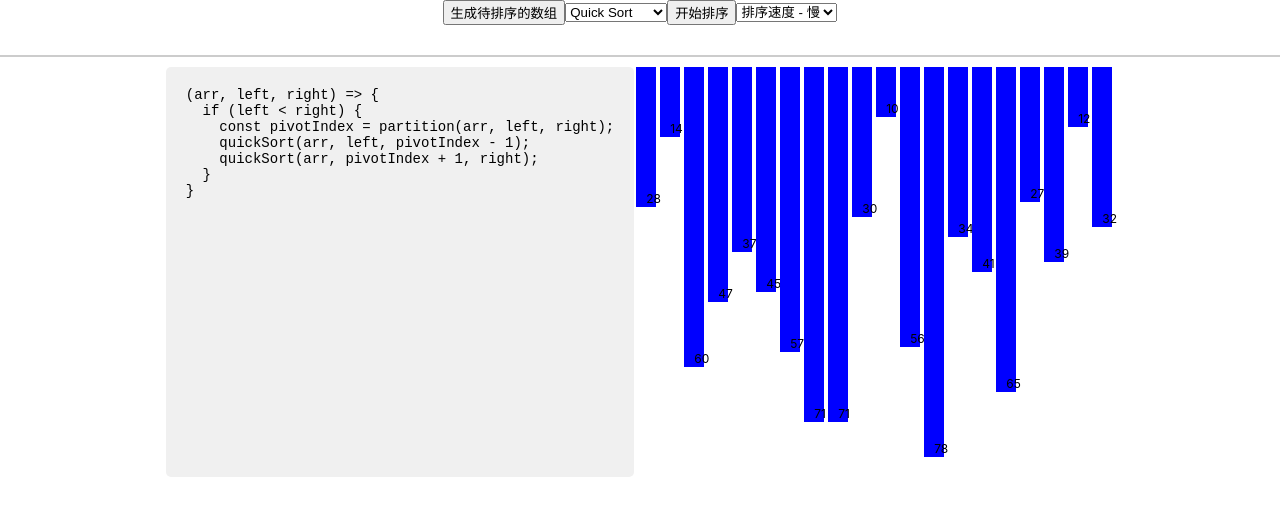
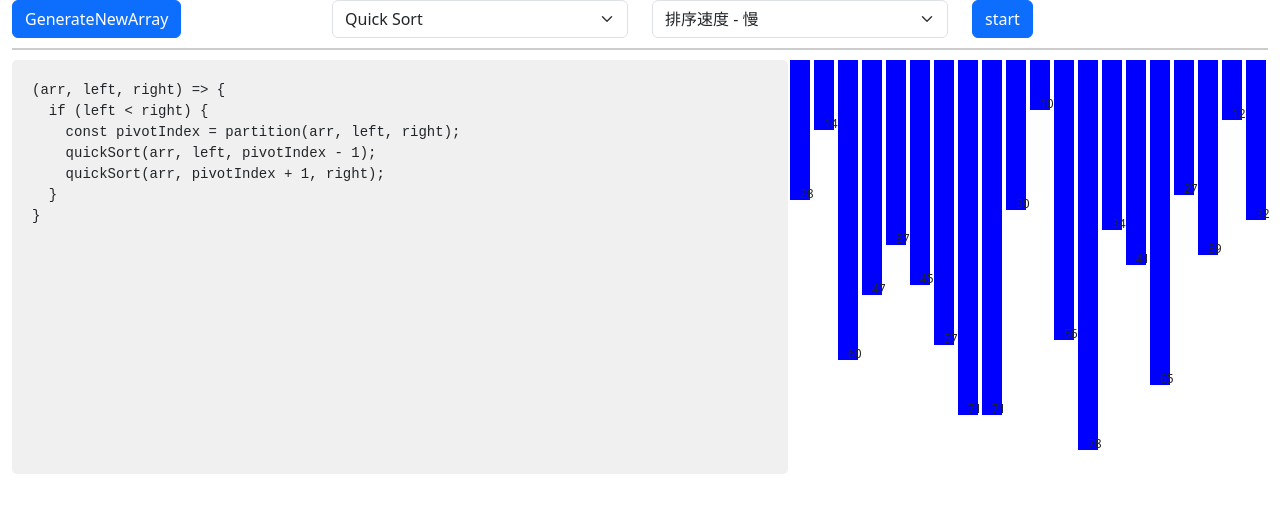
Before and after one commit to zhoubinster/sorting-visualizer, a React (Create React App) app: page / in a window 1280 px wide. Shown: the top 516 px of the page. Built offline with nearby package versions, Linux system fonts and the light colour scheme.

Commit message:
modify styles

```diff
--- a/package.json
+++ b/package.json
@@ -9,7 +9,7 @@
     "bootstrap": "^5.3.3",
     "react": "^18.3.0",
     "react-dom": "^18.3.0",
-    "react-scripts": "^3.0.1",
+    "react-scripts": "^5.0.1",
     "web-vitals": "^2.1.4"
   },
   "scripts": {
--- a/src/App.js
+++ b/src/App.js
@@ -1,5 +1,5 @@
 import React, { useState, useEffect } from 'react';
-// import 'bootstrap/dist/css/bootstrap.min.css';
+import 'bootstrap/dist/css/bootstrap.min.css';
 import './style.css';
 import { quickSort, mergeSort, bubbleSort } from './SortAlgorithm';
 
@@ -18,7 +18,7 @@ const sleep = (time) => {
 const App = () => {
   const [array, setArray] = useState([]);
   const [algorithm, setAlgorithm] = useState('quick');
-  const [speed, setSpeed] = useState('slow');
+  const [speed, setSpeed] = useState('500');
   const [algorithmCode, setAlgorithmCode] = useState('');
 
   useEffect(() => {
@@ -108,7 +108,7 @@ const App = () => {
       } else {
         clearInterval(animation);
       }
-    }, 1000); // 延迟时间，单位：毫秒
+    }, speed); // 延迟时间，单位：毫秒
   };
 
   const animateMergeSort = (arr, left = 0, right = arr.length - 1) => {
@@ -170,7 +170,7 @@ const App = () => {
       } else {
         clearInterval(animation);
       }
-    }, 1000); // 设置延迟时间，单位：毫秒
+    }, speed); // 设置延迟时间，单位：毫秒
   };
 
   const animateQuickSort = (arr) => {
@@ -212,27 +212,38 @@ const App = () => {
       } else {
         clearInterval(animation);
       }
-    }, 1000); // 设置延迟时间，单位：毫秒
+    }, speed); // 设置延迟时间，单位：毫秒
   };
 
 
   return (
-    <div className="container">
-      <div className="controls">
-        <button onClick={generateArray}>生成待排序的数组</button>
-        <select onChange={handleAlgorithmChange} value={algorithm}>
-          <option value="">选择排序算法</option>
+    <div className="container-fluid">
+      <div className="row">
+        <div className="col-3">
+          <button className="btn btn-primary" onClick={generateArray}>GenerateNewArray</button>
+        </div>
+        <div className="col-3">
+          <select className="form-select" onChange={handleAlgorithmChange} value={algorithm}>
+            <option value="">Algorithm Selected</option>
             <option value="quick">Quick Sort</option>
             <option value="merge">Merge Sort</option>
             <option value="bubble">Bubble Sort</option>
           </select>
-        <button onClick={startSorting}>开始排序</button>
-        <select onChange={(e) => setSpeed(e.target.value)}>
-          <option value="slow">排序速度 - 慢</option>
-          <option value="fast">排序速度 - 快</option>
+        </div>
+        <div className="col-3">
+          <select className="form-select" onChange={(e) => setSpeed(e.target.value)}>
+            <option value="500">排序速度 - 慢</option>
+            <option value="200">排序速度 - 快</option>
           </select>
         </div>
+        <div className="col-3">
+          <button className="btn btn-primary" onClick={startSorting}>start</button>
+        </div>
+      </div>
+
       <div className="separator"></div> {/* 分割条 */}
+      <div className="row">
+        <div className="col">
           <div className="displayArea">
             <div className="algorithmCode">
               <pre>{algorithmCode}</pre>
@@ -252,6 +263,8 @@ const App = () => {
 
           </div>
         </div>
+      </div>
+    </div>
   );
 };
 
```
Also changed, not shown: 1 other file (tests, documents, lock files or other folders). Lines whose indentation alone changed are shown as unchanged.
